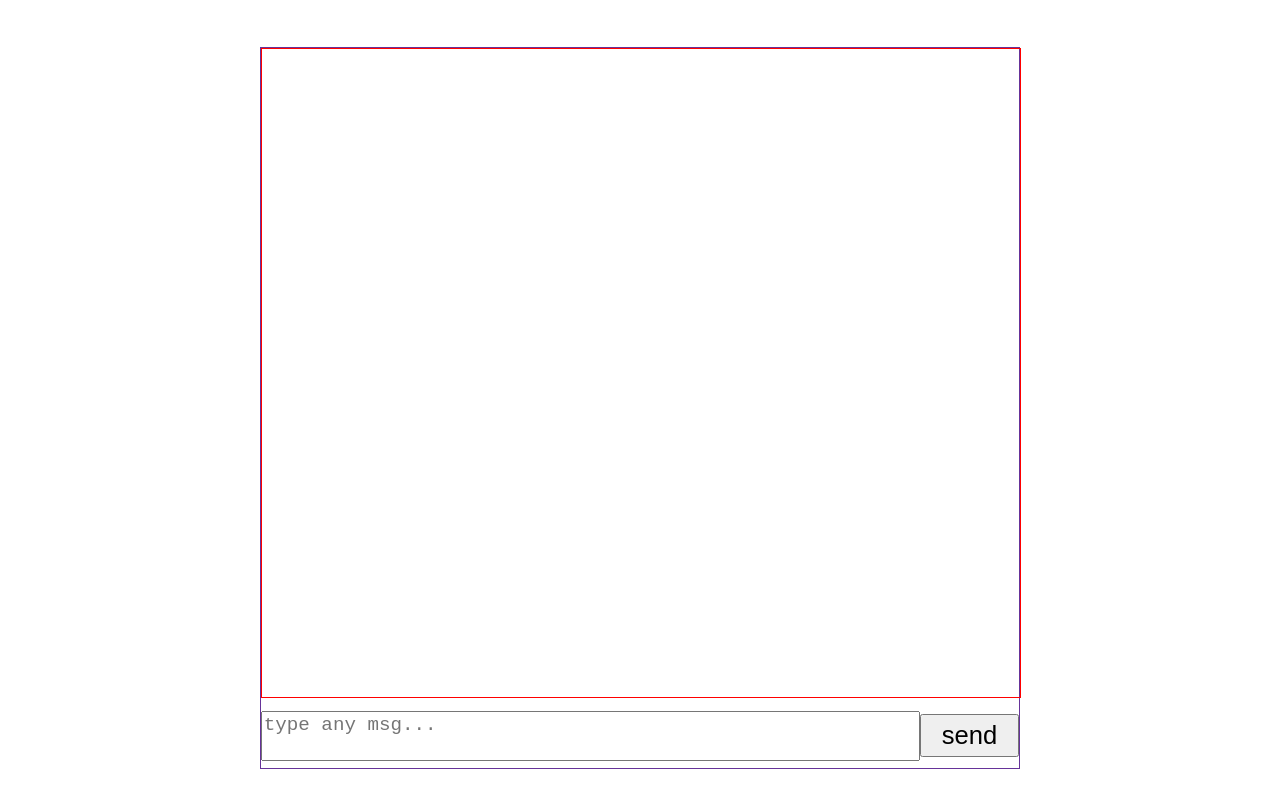
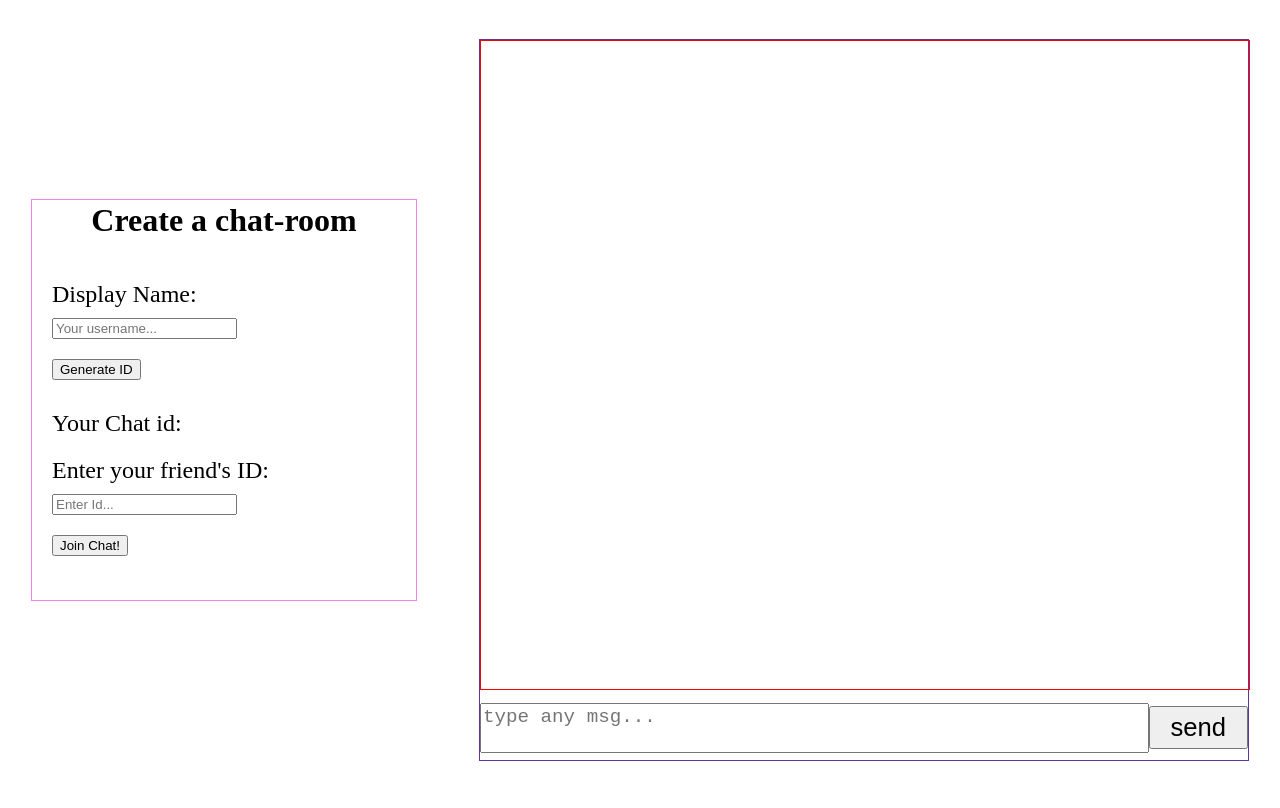
Before and after one commit to yanicodeverse/chat-nexus, a React (Vite) app in the folder frontend/: page / in a window 1280 px wide. Shown: the top 808 px of the page. Built offline with nearby package versions, Linux system fonts and the light colour scheme.

Commit message:
added ID_And_Display_name Component

```diff
--- a/frontend/package.json
+++ b/frontend/package.json
@@ -13,7 +13,8 @@
     "express": "^4.18.2",
     "nodemon": "^2.0.22",
     "react": "^18.2.0",
-    "react-dom": "^18.2.0"
+    "react-dom": "^18.2.0",
+    "uuid": "^9.0.0"
   },
   "devDependencies": {
     "@types/react": "^18.0.37",
--- a/frontend/src/App.css
+++ b/frontend/src/App.css
@@ -2,8 +2,53 @@
   height: 100vh;
   width: 100%;
   display: flex;
-  justify-content: center;
+  justify-content: space-around;
   align-items: center;
+}
+
+body {
+  margin: 0;
+  padding: 0;
+}
+
+#Id_And_Display_Name_container {
+  height: 50vh;
+  width: 30%;
+  border: 1px solid violet;
+}
+
+#Id_And_Display_Name_container>h3 {
+  text-align: center;
+  font-size: 2rem;
+  margin-top: 2px;
+}
+
+#Id_And_Display_Name_container>form {
+  padding: 0 20px;
+}
+
+#Id_And_Display_Name_container>form>p {
+  font-size: 1.5rem;
+  margin: 0;
+  padding: 10px 0;
+}
+
+#Id_And_Display_Name_container>form>.generate_id_button {
+  margin: 20px 0;
+}
+
+#Id_And_Display_Name_container>form>.generate_id_button>button {
+  cursor: pointer;
+}
+
+#Id_And_Display_Name_container>form>#join_chat>p {
+  font-size: 1.5rem;
+  margin: 0;
+  padding: 10px 0;
+}
+
+#Id_And_Display_Name_container>form>#join_chat>#join_chat_button {
+  margin: 20px 0;
 }
 
 .container {
@@ -44,6 +89,7 @@
 #send_button_container>button {
   padding: 5px 20px;
   font-size: 1.6rem;
+  cursor: pointer;
 }
 
 #msg_control>form>textarea {
--- a/frontend/src/App.jsx
+++ b/frontend/src/App.jsx
@@ -1,42 +1,16 @@
 import { useState } from 'react'
+import {MgsContainer, IdAndDisplayName} from './exports/export.js'
 import './App.css'
 
 function App() {
-  const [message, setMessage] = useState('')
-  const [data, setData] = useState('')
 
-  const handleSubmit = (e) => {
-    e.preventDefault()
-    setData(message)
-    setMessage('')
-
-    // console.log(message);
-  }
+  const [disabled, setIsDisabled] = useState(true)
+  console.log(disabled);
 
   return (
     <>
-      <div className="container">
-        <div id="msg_output_container">
-          {data}
-        </div>
-        <div id="msg_control">
-            <form action="" onSubmit={handleSubmit}>
-              <textarea
-                name="msg"
-                id="msg"
-                value={message}
-                cols="55"
-                rows="2"
-                placeholder='type any msg...'
-                onChange={(e) => setMessage(e.target.value)}
-              />
-            <div id="send_button_container">
-               <button type='submit'>send</button>
-            </div>
-            </form>
-        </div>
-
-      </div>
+      <IdAndDisplayName setIsDisabled={setIsDisabled} />
+      <MgsContainer disabled={disabled} />
     </>
   )
 }
--- /dev/null
+++ b/frontend/src/components/IdAndDisplayName.jsx
@@ -0,0 +1,62 @@
+import React, { useState } from 'react'
+import {v4 as uuIdv4} from 'uuid'
+
+const IdAndDisplayName = ({setIsDisabled}) => {
+    const [ID, setID] = useState('')
+    const [displayName, setDisplayName] = useState('')
+    const [friendID, setFriendID] = useState('')
+
+    const generateID = () => {
+        let newUUID = uuIdv4() // Generate UUID v4 for unique identification of user
+        setID(newUUID)
+    }
+
+    const handleSubmit = (e) => {
+        e.preventDefault()
+        if ((displayName === '') && (friendID === '')) {
+            alert('Please enter value')
+        } else {
+
+            setFriendID('')
+            setDisplayName('')
+            console.log(displayName, friendID)
+            setIsDisabled(prev => (!prev));
+        }
+    }
+  return (
+      <div id='Id_And_Display_Name_container'>
+        <h3>Create a chat-room</h3>
+        <form action="" onSubmit={handleSubmit}>
+            <p>Display Name:</p>
+              <input
+                  type="text"
+                  name="username"
+                  id="username"
+                  value={displayName}
+                  onChange={(e) => {setDisplayName(e.target.value)}}
+                  placeholder='Your username...'
+              />
+              <div className="generate_id_button">
+                  <button type='submit' onClick={generateID}>Generate ID</button>
+              </div>
+              <p>Your Chat id: {ID}</p>
+              <div id="join_chat">
+                  <p>Enter your friend's ID:</p>
+                  <input
+                      type="text"
+                      name='joinChat'
+                      id='joinChat'
+                      placeholder='Enter Id...'
+                      value={friendID}
+                      onChange={(e) => setFriendID(e.target.value)}
+                  />
+                  <div id="join_chat_button">
+                      <button>Join Chat!</button>
+                  </div>
+              </div>
+        </form>
+    </div>
+  )
+}
+
+export default IdAndDisplayName
--- /dev/null
+++ b/frontend/src/components/MgsContainer.jsx
@@ -0,0 +1,40 @@
+import React, {useState} from 'react'
+
+const MgsContainer = ({disabled}) => {
+      const [message, setMessage] = useState('')
+  const [data, setData] = useState('')
+
+  const handleSubmit = (e) => {
+    e.preventDefault()
+    setData(message)
+    setMessage('')
+
+    // console.log(disabled);
+  }
+  return (
+     <div className="container">
+        <div id="msg_output_container">
+          {data}
+        </div>
+        <div id="msg_control">
+            <form action="" onSubmit={handleSubmit}>
+              <textarea
+                name="msg"
+                id="msg"
+                value={message}
+                cols="55"
+                rows="2"
+                placeholder='type any msg...'
+                onChange={(e) => setMessage(e.target.value)}
+              />
+            <div id="send_button_container">
+               <button type='submit'>send</button>
+            </div>
+            </form>
+        </div>
+
+      </div>
+  )
+}
+
+export default MgsContainer
--- /dev/null
+++ b/frontend/src/exports/export.js
@@ -0,0 +1,7 @@
+import MgsContainer from "../components/MgsContainer";
+import IdAndDisplayName from "../components/IdAndDisplayName";
+
+export {
+    MgsContainer,
+    IdAndDisplayName
+}
```
Also changed, not shown: 1 other file (tests, documents, lock files or other folders).
